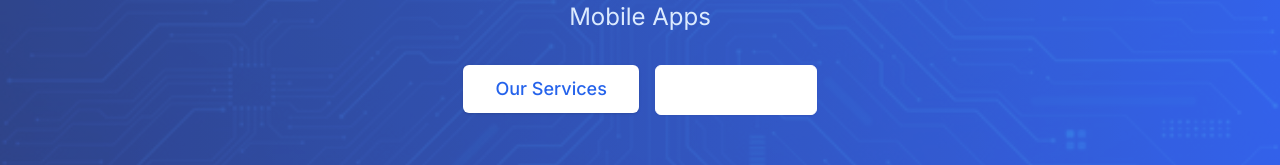
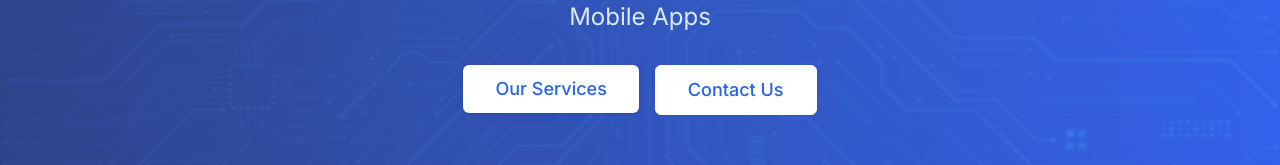
Before and after one commit to GTENTEN/Test, a Next.js app: page / in a window 1280 px wide. Shown: the part 319-484 px from the top of the page. Built offline with nearby package versions, Linux system fonts and the light colour scheme.

Commit message:
Update HeroSection.tsx

```diff
--- a/src/components/sections/HeroSection.tsx
+++ b/src/components/sections/HeroSection.tsx
@@ -20,7 +20,7 @@ const HeroSection = () => {
             <Button className="bg-white text-blue-600 hover:bg-blue-50 text-lg py-6 px-8">
               Our Services
             </Button>
-            <Button variant="outline" className="border-white text-blue600 hover:bg-white/10 text-lg py-6 px-8">
+            <Button variant="outline" className="border-white text-blue-600 hover:bg-white/10 text-lg py-6 px-8">
               Contact Us
             </Button>
           </div>
```
